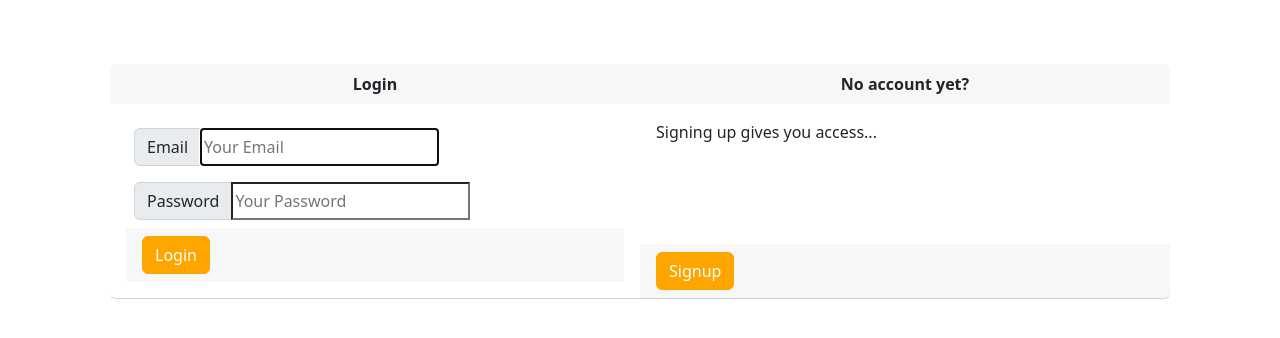
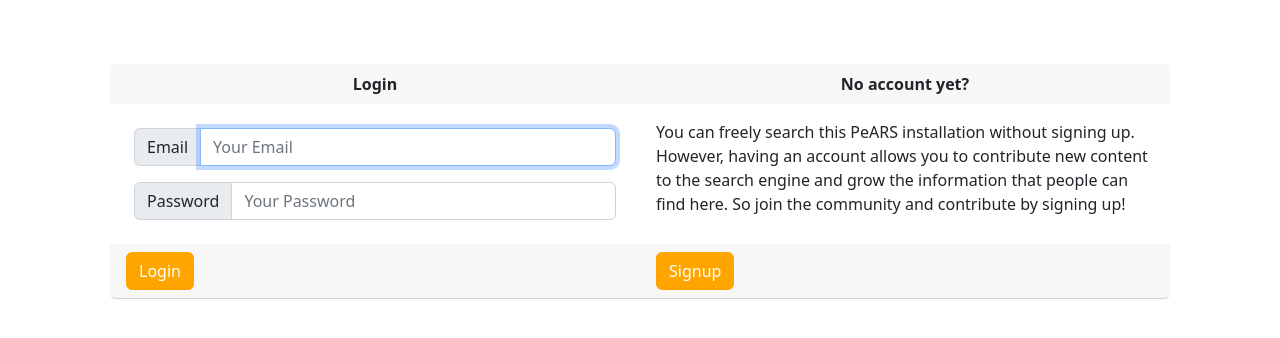
Before and after one commit to PeARSearch/PeARS-lite, a Flask app: page /auth/login in a window 1280 px wide. Shown: the part 76-414 px from the top of the page. Run offline with Flask 2, Linux system fonts and the light colour scheme; parts of the project's set-up code (start-up, migrations or seed data) failed here and were passed over; some libraries are stand-ins or nearby versions.

Commit message:
Fixed css in login form

```diff
--- a/app/templates/auth/login.html
+++ b/app/templates/auth/login.html
@@ -4,6 +4,7 @@
 <div class="container">
   <div class="row p-3">
     <div class="card-group">
+
     <div class="card">
       <div class="card-header text-center"><b>Login</b></div>
       <div class="card-body">
@@ -14,33 +15,35 @@
             </div>
         {% endif %}
         {% endwith %}
-        <form method="POST" action="/auth/login">
+      <form method="POST" action="/auth/login" enctype="multipart/form-data">
             <div class="input-group p-2">
               <span class="input-group-text">Email   </span>
-              <input class="input is-large" type="email" name="email" placeholder="Your Email" autofocus="">
+              <input class="form-control input-s" type="email" name="email" placeholder="Your Email" autofocus="">
             </div>
             <div class="input-group p-2">
               <span class="input-group-text">Password</span>
-              <input class="input is-large" type="password" name="password" placeholder="Your Password">
+              <input class="form-control input-s" type="password" name="password" placeholder="Your Password">
             </div>
-            <div class="card-footer clearfix">
-              <span class="input-group-btn">
-              <input id="submit_button" type="submit" class="btn btn-success" value="Login">
-            </div>
-        </form>
       </div>
+      <div class="card-footer clearfix">
+        <span class="input-group-btn">
+        <input id="submit_button" type="submit" class="btn btn-success" value="Login">
+      </div>
+      </form>
     </div>
+
     <div class="card">
       <div class="card-header text-center"><b>No account yet?</b></div>
         <div class="card-body">
-	  Signing up gives you access...
+	  You can freely search this PeARS installation without signing up. However, having an account allows you to contribute new content to the search engine and grow the information that people can find here. So join the community and contribute by signing up!
         </div>
         <div class="card-footer clearfix">
           <span class="input-group-btn">
-          <input id="submit_button" type="submit" class="btn btn-success" value="Signup">
+          <a href={{url_for('auth.signup')}} class="btn btn-success" role="button">Signup</a>
         </div>
       </div>
     </div>
+
   </div>
 </div>
 {% endblock %}
```
